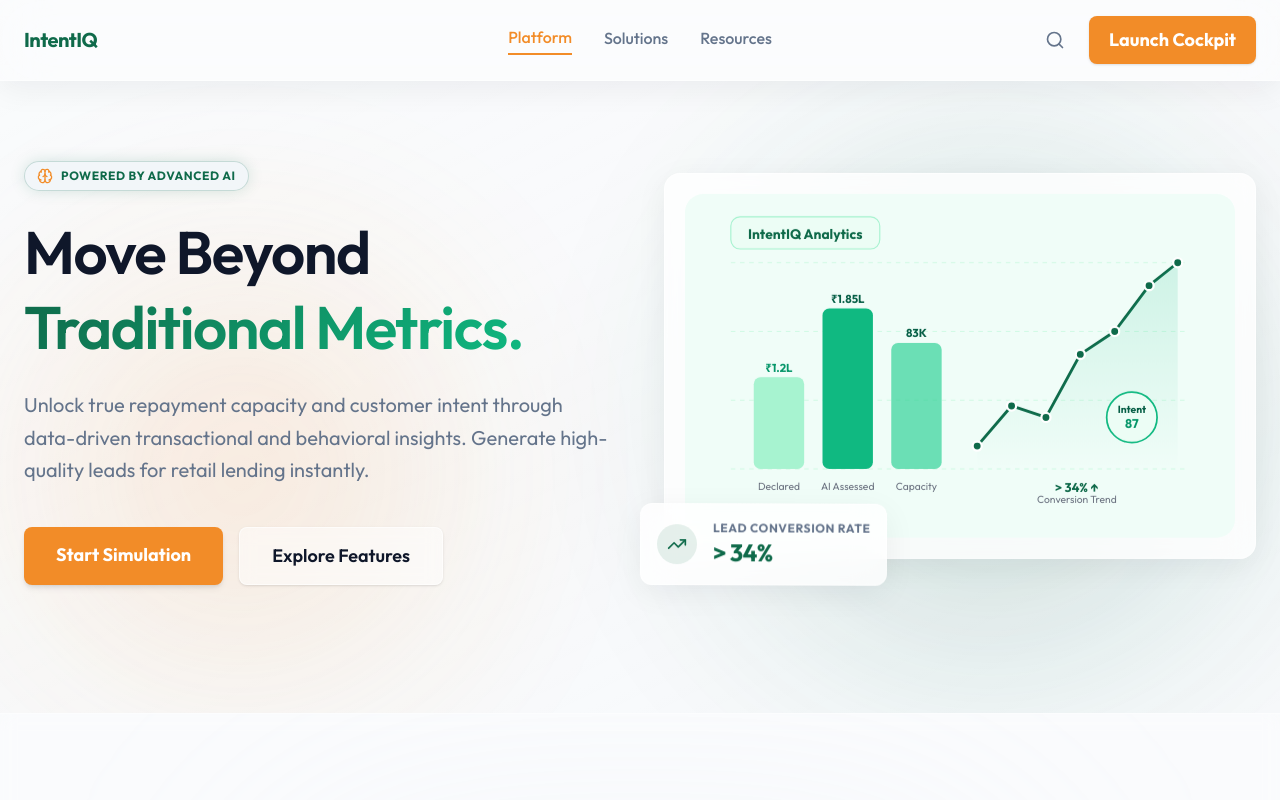
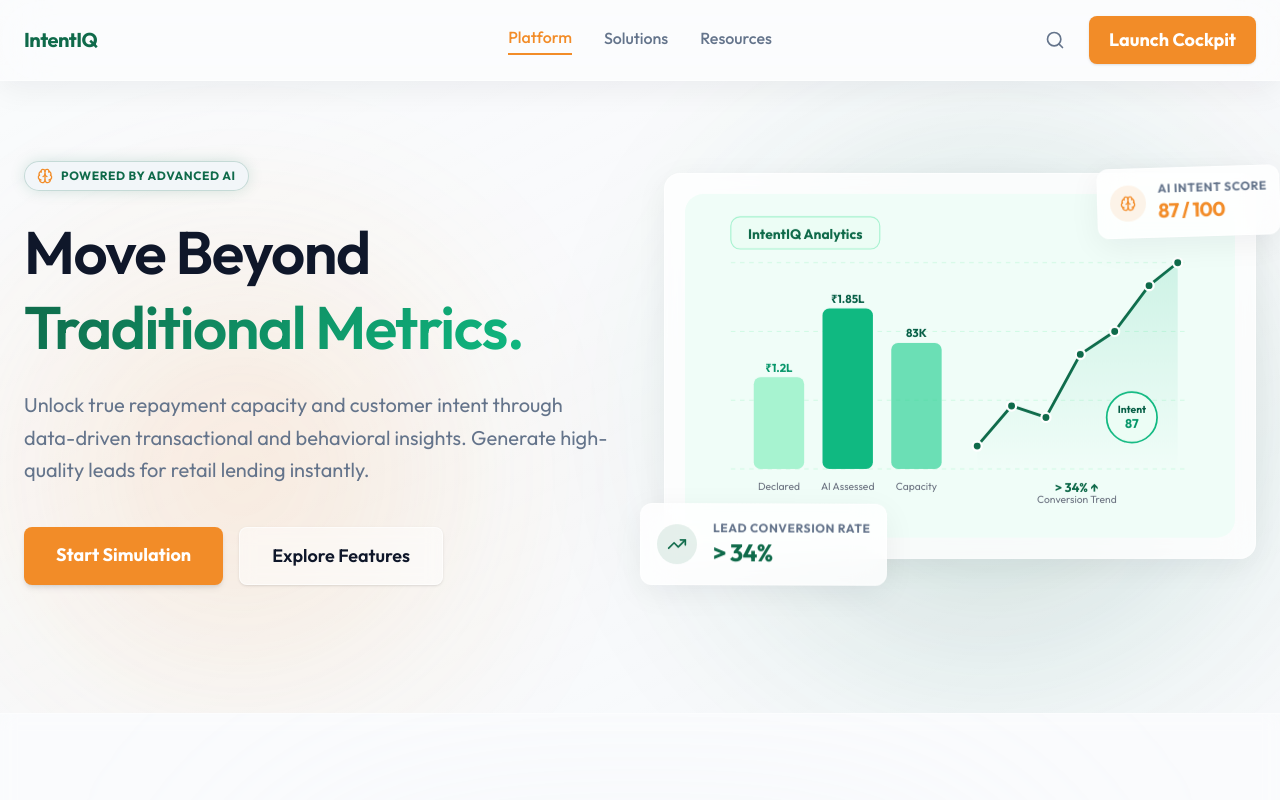
Before and after one commit to Yasshhh18/IntentAI, a React (Vite) app in the folder frontend/: page / in a window 1280 px wide. Shown: the top 800 px of the page. Built offline with nearby package versions, Linux system fonts and the light colour scheme.

Commit message:
feat: add AI Intent Score floating badge to hero section

```diff
--- a/frontend/src/pages/Landing.tsx
+++ b/frontend/src/pages/Landing.tsx
@@ -142,7 +142,22 @@
                 </svg>
               </motion.div>
 
-              {/* Floating UI element */}
+              {/* Floating badge — TOP RIGHT: AI Intent Score */}
+              <motion.div
+                className="absolute -top-5 -right-6 bg-white/80 backdrop-blur-lg border border-white/60 shadow-glass p-3 rounded-xl flex items-center gap-3 z-20"
+                animate={{ y: [-8, 8, -8], rotate: [2, -2, 2] }}
+                transition={{ repeat: Infinity, duration: 4.5, ease: "easeInOut" }}
+              >
+                <div className="w-9 h-9 rounded-full bg-accent/10 flex items-center justify-center">
+                  <Brain className="text-accent w-4 h-4" />
+                </div>
+                <div>
+                  <p className="text-xs font-bold uppercase tracking-wider text-on-surface-variant">AI Intent Score</p>
+                  <p className="text-xl font-bold text-accent tracking-tight">87 / 100</p>
+                </div>
+              </motion.div>
+
+              {/* Floating UI element — BOTTOM LEFT: Lead Conversion */}
               <motion.div
                 className="absolute -bottom-6 -left-6 bg-white/80 backdrop-blur-lg border border-white/60 shadow-glass p-4 rounded-xl flex items-center gap-4 z-20"
                 animate={{ y: [8, -15, 8], rotate: [-2, 2, -2] }}
```
